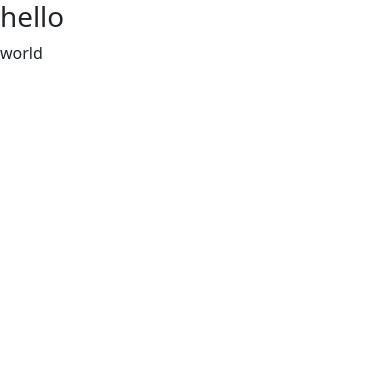
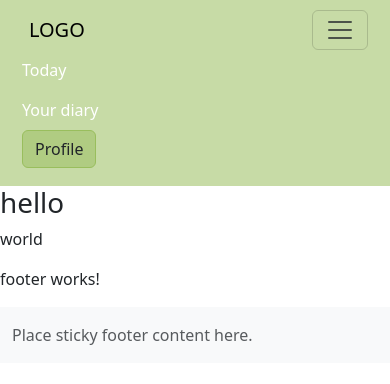
Before and after one commit to Kamila-Kapinos/fit-alert, an Angular app: page / in a window 390 px wide. Shown: the top 384 px of the page. Built offline with nearby package versions, Linux system fonts and the light colour scheme.

Commit message:
basic layout

```diff
--- a/src/app/app.component.html
+++ b/src/app/app.component.html
@@ -1,5 +1 @@
-
-<h1>hello</h1>
-<p>world</p>
 <router-outlet></router-outlet>
-<footer></footer>
--- a/src/app/app.component.ts
+++ b/src/app/app.component.ts
@@ -2,11 +2,15 @@ import { CommonModule } from '@angular/common';
 import { Component } from '@angular/core';
 import {RouterLink, RouterOutlet} from '@angular/router';
 import {CommonComponentsModule} from "./common-components/common-components.module";
+import {CollapseModule} from "ngx-bootstrap/collapse";
+import {NgbCollapse} from "@ng-bootstrap/ng-bootstrap";
 
 @Component({
   selector: 'app-root',
   standalone: true,
-  imports: [CommonModule, RouterOutlet, CommonComponentsModule, RouterLink],
+  imports: [CommonModule, RouterOutlet, CommonComponentsModule, RouterLink,
+    CommonModule,
+    CollapseModule, NgbCollapse],
   templateUrl: './app.component.html',
   styleUrl: './app.component.scss',
 
--- a/src/app/app.routes.ts
+++ b/src/app/app.routes.ts
@@ -1,16 +1,21 @@
-/* eslint-disable @typescript-eslint/semi */
-/* eslint-disable @typescript-eslint/object-curly-spacing */
-/* eslint-disable @typescript-eslint/consistent-type-imports */
-/* eslint-disable @typescript-eslint/indent */
-/* eslint-disable @typescript-eslint/no-unused-vars */
-/* eslint-disable @typescript-eslint/promise-function-async */
+// app.routes.ts
 import { Routes } from '@angular/router';
-import { FooterComponent } from './common-components/components/footer/footer.component';
-
+import { HomeComponent } from './home-component/home.component';
+import { LayoutComponent } from './common-components/components/layout/layout.component';
+import {NavbarComponent} from "./common-components/components/navbar/navbar.component";
+import {FooterComponent} from "./common-components/components/footer/footer.component";
 export const routes: Routes = [
   {
     path: '',
-    loadChildren: () => import('./common-components/common-components.module').then(m => m.CommonComponentsModule)
+    component: LayoutComponent,
+    children: [
+      { path: 'navbar', component: NavbarComponent },
+      { path: 'footer', component: FooterComponent }
+    ]
   },
-    {path: 'footer', component: FooterComponent}
+
+  {
+    path: 'home',
+    component: HomeComponent
+  }
 ];
--- a/src/app/common-components/common-components.module.ts
+++ b/src/app/common-components/common-components.module.ts
@@ -2,14 +2,23 @@ import { NgModule } from '@angular/core'
 import { NavbarComponent } from './components/navbar/navbar.component'
 import { CommonModule } from '@angular/common'
 import { CollapseModule } from 'ngx-bootstrap/collapse'
+import {CommonComponentsRoutingModule} from "./common-components-routing.module";
+import {LayoutComponent} from "./components/layout/layout.component";
+import {FooterComponent} from "./components/footer/footer.component";
+import {NgbCollapse} from "@ng-bootstrap/ng-bootstrap";
+
 
 @NgModule({
   declarations: [
-    NavbarComponent
+    NavbarComponent,
+    LayoutComponent,
+    FooterComponent
   ],
   imports: [
     CommonModule,
-    CollapseModule.forRoot()
+    CollapseModule.forRoot(),
+    CommonComponentsRoutingModule,
+    NgbCollapse,
   ],
   exports: [
   ]
--- a/src/app/common-components/components/footer/footer.component.ts
+++ b/src/app/common-components/components/footer/footer.component.ts
@@ -2,8 +2,7 @@ import { Component } from '@angular/core';
 
 @Component({
   selector: 'app-footer',
-  standalone: true,
-  imports: [],
+  standalone: false,
   templateUrl: './footer.component.html',
   styleUrl: './footer.component.scss'
 })
--- /dev/null
+++ b/src/app/common-components/components/layout/layout.component.html
@@ -0,0 +1,4 @@
+<app-navbar></app-navbar>
+<h1>hello</h1>
+<p>world</p>
+<app-footer></app-footer>
--- a/src/app/common-components/components/navbar/navbar.component.html
+++ b/src/app/common-components/components/navbar/navbar.component.html
@@ -1,28 +1,24 @@
-<nav class="navbar navbar-expand-lg bg-body-tertiary">
+<nav class="navbar navbar-expand-md bg-body-tertiary">
   <div class="container-fluid">
+    <!-- Brand -->
+    <a class="navbar-brand" href="#">LOGO</a>
+    <!-- Toggler Button -->
     <button
       class="navbar-toggler"
       type="button"
       (click)="toggleNavbar()"
       [attr.aria-expanded]="!isNavbarCollapsed"
       aria-controls="collapseBasic"
+      aria-label="Toggle navigation"
     >
       <span class="navbar-toggler-icon"></span>
     </button>
-    <div class="collapse navbar-collapse" id="collapseBasic" [collapse]="isNavbarCollapsed">
-      <div class="container">
-        <div class="row align-items-center">
-          <div class="col-md-9 col-sm">
-            <a class="navbar-brand" href="#">LOGO</a>
-          </div>
-          <div class="col-md-3 col-sm">
-            <ul
-              class="navbar-nav me-auto mb-2 mb-lg-0 d-flex justify-content-between"
-            >
+
+    <!-- Nav Links -->
+    <div class="collapse navbar-collapse" id="collapseBasic" [ngbCollapse]="isNavbarCollapsed">
+      <ul class="navbar-nav me-auto mb-2 mb-md-0">
         <li class="nav-item">
-                <a class="nav-link active" aria-current="page" href="#"
-                  >Today</a
-                >
+          <a class="nav-link active" aria-current="page" href="#">Today</a>
         </li>
         <li class="nav-item">
           <a class="nav-link" href="#">Your diary</a>
@@ -33,7 +29,4 @@
       </ul>
     </div>
   </div>
-      </div>
-    </div>
-  </div>
 </nav>
--- a/src/app/common-components/components/navbar/navbar.component.scss
+++ b/src/app/common-components/components/navbar/navbar.component.scss
@@ -8,23 +8,61 @@ $custom-bg-color: #C7DBA6;
 
   // Styl dla przycisków w navbarze
   .btn {
-    background-color: darken($custom-bg-color, 10%); // Przycisk będzie ciemniejszy od tła o 10%
-    border-color: darken($custom-bg-color, 20%); // Kolor obramowania przycisku będzie jeszcze ciemniejszy o 20%
-    &.btn-circle { // Dodatkowy styl dla okrągłego przycisku
-      border-radius: 50%; // Okrągły kształt przycisku
-      width: 40px; // Szerokość przycisku
-      height: 40px; // Wysokość przycisku
-      padding: 0; // Usunięcie wewnętrznego odstępu przycisku
-      line-height: 40px; // Wyśrodkowanie ikony wewnątrz przycisku
-      text-align: center; // Wyśrodkowanie ikony wewnątrz przycisku
+    background-color: darken($custom-bg-color, 10%);
+    border-color: darken($custom-bg-color, 20%);
+    &.btn-circle {
+      border-radius: 50%;
+      width: 40px;
+      height: 40px;
+      padding: 0;
+      line-height: 40px;
+      text-align: center;
+    }
+  }
+  // Styl dla linków w navbarze
+  .nav-link {
+    white-space: nowrap;
+    overflow: hidden;
+    text-overflow: ellipsis;
+    color: white;
+  }
+
+  // Styl dla navbara na telefonie
+  @media (max-width: 767px) {
+    height: auto;
+    padding: 10px;
+    .navbar-brand {
+      margin-right: auto;
+      margin-left: auto;
+    }
+    .nav-link {
+      align-items: center;
+    }
+  }
+}
+@media (min-width: 1400px) {
+  .navbar{
+    .navbar-brand {
+      margin-right: 80%;
+      margin-left: 2%;
+    }
+  }
+}
+
+@media (min-width: 992px) {
+  .navbar{
+    .navbar-brand {
+      margin-right: 70%;
+      margin-left: 2%;
+    }
+  }
+}
+@media (max-width: 992px) {
+  .navbar{
+    .navbar-brand {
+      margin-right: 60%;
+      margin-left: 2%;
     }
   }
 
-  // Styl dla linków w navbarze
-  .nav-link {
-    white-space: nowrap; // Tekst nie będzie się zawijał
-    overflow: hidden; // Ukrywanie nadmiarowego tekstu, który nie mieści się
-    text-overflow: ellipsis; // Wyświetlanie "..." w miejscu ukrytego tekstu
-    color: white; // Kolor tekstu linków na biały (dla kontrastu)
-  }
 }
```
Also changed, not shown: src/app/common-components/common-components-routing.module.ts (+11 -3 lines), src/app/common-components/components/layout/layout.component.ts (added, +13 -0 lines), src/app/common-components/components/layout/layout.component.scss (added), 1 other file (tests, documents, lock files or other folders). Lines whose indentation alone changed are shown as unchanged.
